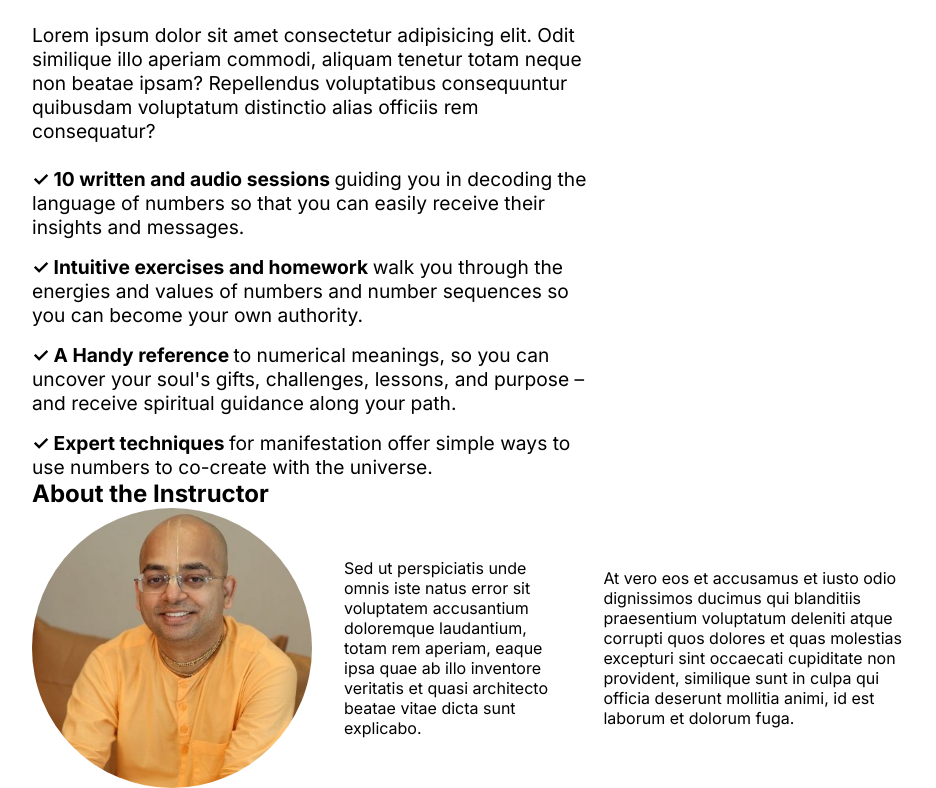
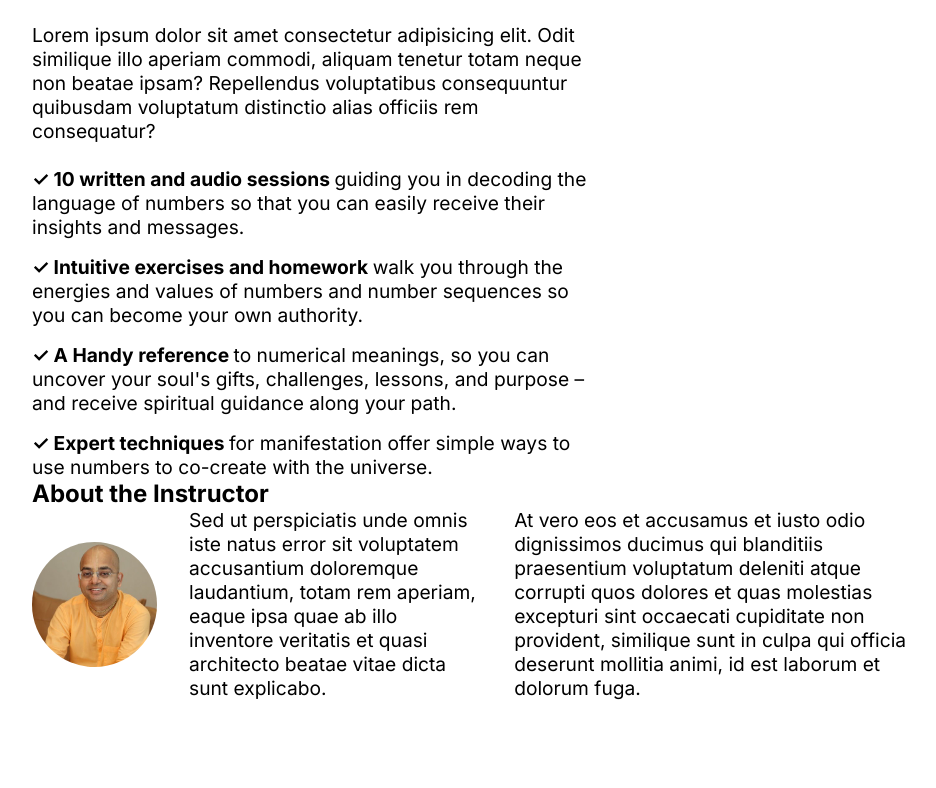
Before and after one commit to abhishekdasz/CourseWebsite, a Next.js app: page / in a window 1280 px wide. Shown: the part 1090-1878 px from the top of the page, without its empty margins (168-1104 px from the left). After the commit the page ends 1790 px from the top, so only its background shows below. Built offline with nearby package versions, Linux system fonts and the light colour scheme.

Commit message:
instructor-page-css

```diff
--- a/src/app/global.scss
+++ b/src/app/global.scss
@@ -125,10 +125,11 @@
         display: flex;
         gap: 2rem;
         align-items: center;
+        font-size: 1.2rem;
 
         img
         {
-            height: 280px;
+            height: 125px;
             border-radius: 50%;
         }
     }
```
